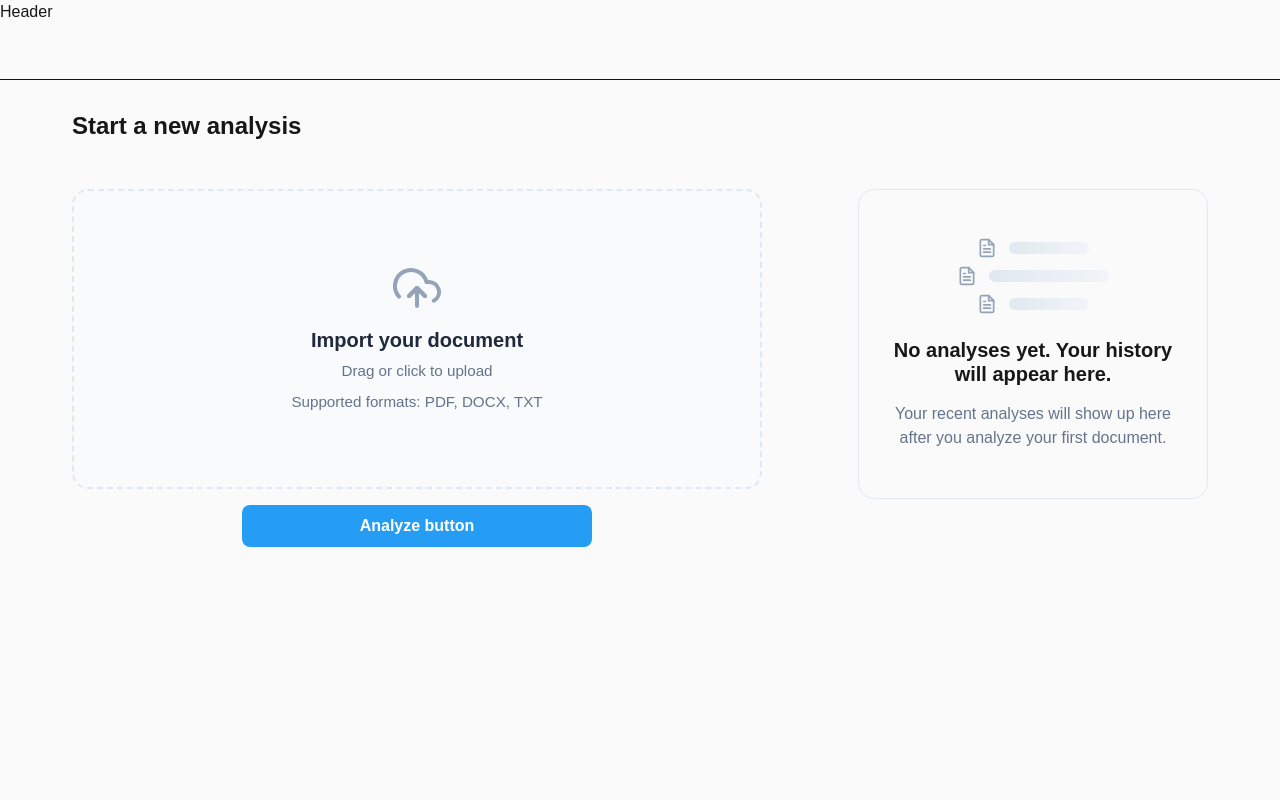
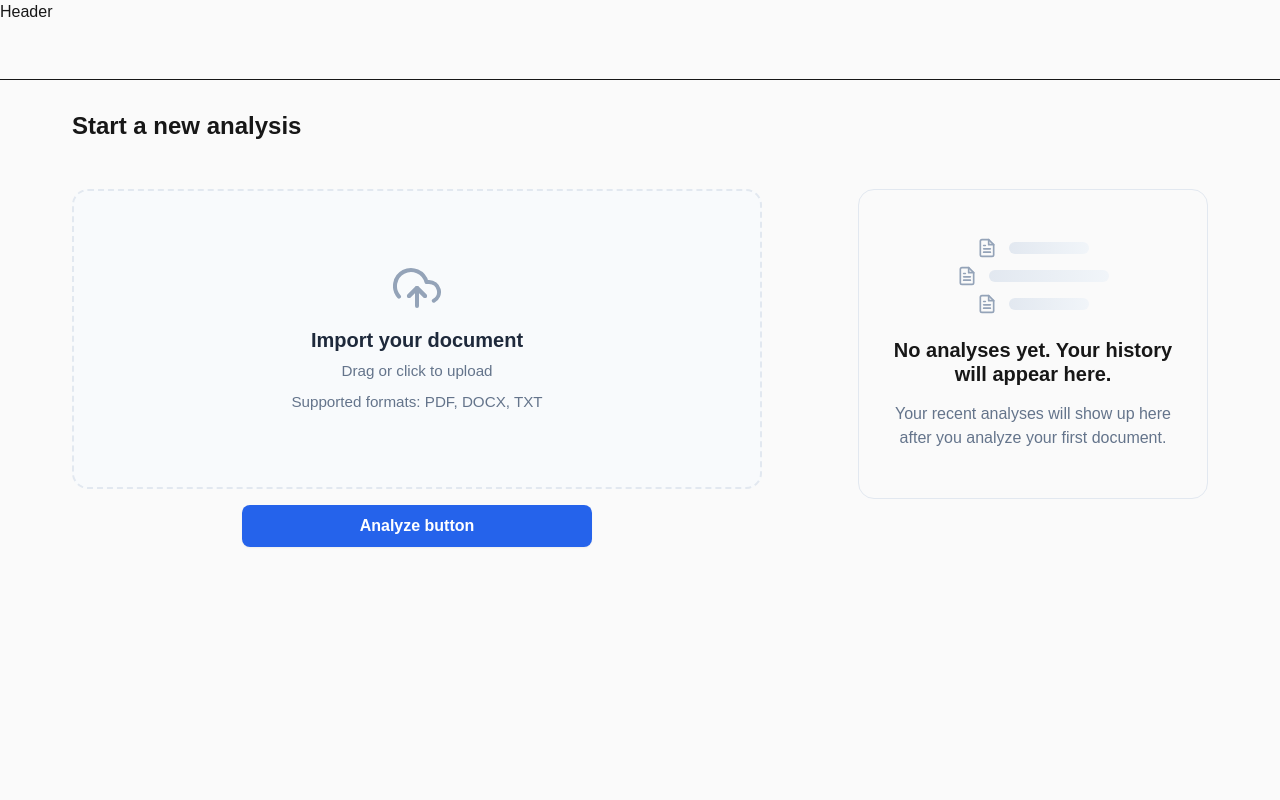
Before and after one commit to stelianfedorca/document-analyzer-llm, a Next.js app: page /analyze/upload in a window 1280 px wide. Shown: the top 800 px of the page. Built offline with nearby package versions, Linux system fonts and the light colour scheme.

Commit message:
Add box shadow and lifting on button hovering

```diff
--- a/src/components/ui/Button/Button.module.css
+++ b/src/components/ui/Button/Button.module.css
@@ -7,7 +7,7 @@
   border: none;
   border-radius: 0.5rem;
   cursor: pointer;
-  transition: background-color 0.2s, transform 0.1s;
+  transition: background-color 0.2s, transform 0.2s cubic-bezier(0.4, 0, 0.2, 1);
 
   /* width: 100%; */
 }
@@ -20,12 +20,26 @@
 }
 /* Variants */
 .primary {
-  background-color: var(--primary); /* Your blue */
+  background-color: #2563eb; /* Your blue */
   color: white;
+
+  transition: all 0.2s ease;
+
+  /* Realistic depth shadows */
+  box-shadow: 0 1px 2px 0 rgba(0, 0, 0, 0.05);
 }
 .primary:hover:not(:disabled) {
-  background-color: #2a9ad8;
+  background-color: #1d4ed8;
+  transform: translateY(-1px);
+  box-shadow: 0 4px 6px -1px rgba(0, 0, 0, 0.1),
+    0 2px 4px -1px rgba(0, 0, 0, 0.06);
 }
+
+.primary:active {
+  transform: translateY(0);
+  box-shadow: 0 1px 2px 0 rgba(0, 0, 0, 0.05); /* Reset shadow */
+}
+
 .secondary {
   background-color: #e5e7eb;
   color: #1f2937;
```
